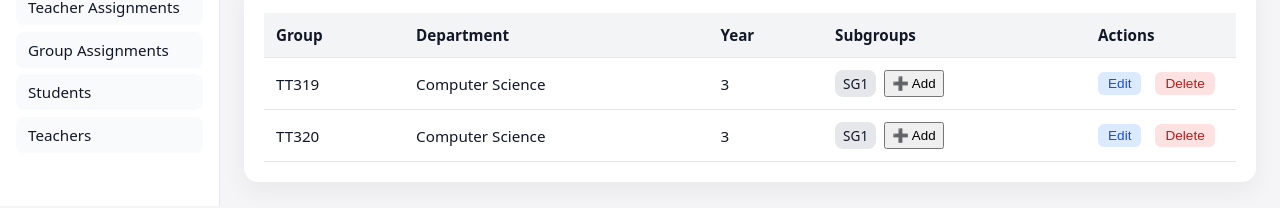
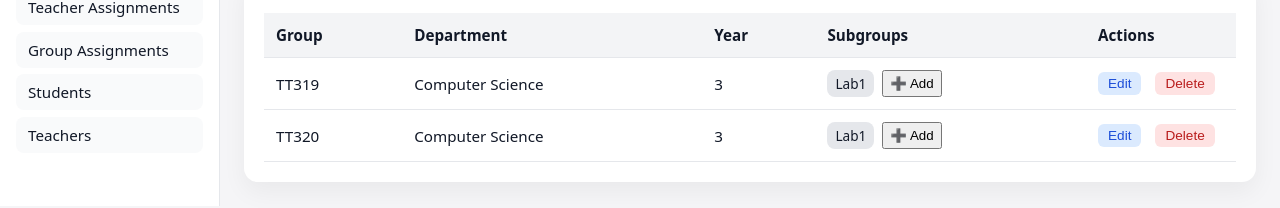
Before and after one commit to limelik/LabCheck, a React (Vite) app: page /admin/groups in a window 1280 px wide. Shown: the part 343-551 px from the top of the page. Built offline with nearby package versions, Linux system fonts and the light colour scheme.

Commit message:
Small changes

```diff
--- a/index.html
+++ b/index.html
@@ -4,7 +4,7 @@
     <meta charset="UTF-8" />
     <link rel="icon" type="image/svg+xml" href="/vite.svg" />
     <meta name="viewport" content="width=device-width, initial-scale=1.0" />
-    <title>labcheck</title>
+    <title>LabCheck</title>
   </head>
   <body>
     <div id="root"></div>
--- a/src/data/teacherData.js
+++ b/src/data/teacherData.js
@@ -29,9 +29,9 @@ export const groups = {
 };
 
 export const subgroups = {
-  "319-1": { id: "319-1", name: "Subgroup 1" },
-  "319-2": { id: "319-2", name: "Subgroup 2" },
-  "319-3": { id: "319-3", name: "Subgroup 3" },
+  "319-1": { id: "319-1", name: "Lab 1" },
+  "319-2": { id: "319-2", name: "Lab 2" },
+  "319-3": { id: "319-3", name: "Lab 3" },
   "320-1": { id: "320-1", name: "Group 1" },
   "320-2": { id: "320-2", name: "Group 2" },
 };
--- a/src/pages/admin/ManageGroups.jsx
+++ b/src/pages/admin/ManageGroups.jsx
@@ -152,7 +152,7 @@ export default function ManageGroups() {
                             alignItems: "center",
                           }}
                         >
-                          SG{sub}
+                          Lab{sub}
                           {g.subgroups.length > 1 && (
                             <button
                               onClick={() => removeSubgroup(g.id, sub)}
--- a/src/pages/admin/ManageStudents.jsx
+++ b/src/pages/admin/ManageStudents.jsx
@@ -189,7 +189,7 @@ export default function ManageStudents() {
                       >
                         {group.subgroups.map((sg) => (
                           <option key={sg} value={sg}>
-                            SG{sg}
+                            Lab{sg}
                           </option>
                         ))}
                       </select>
--- a/src/pages/teacher/TeacherLabManager.jsx
+++ b/src/pages/teacher/TeacherLabManager.jsx
@@ -14,7 +14,7 @@ export default function TeacherLabManager({ subjectId, groupId }) {
 
     const newLab = {
       id: "lab" + (labList.length + 1),
-      title: "New Lab",
+      title: "Lab " + (labList.length + 1),
       description: "",
       hasFiles: false,
     };
```
